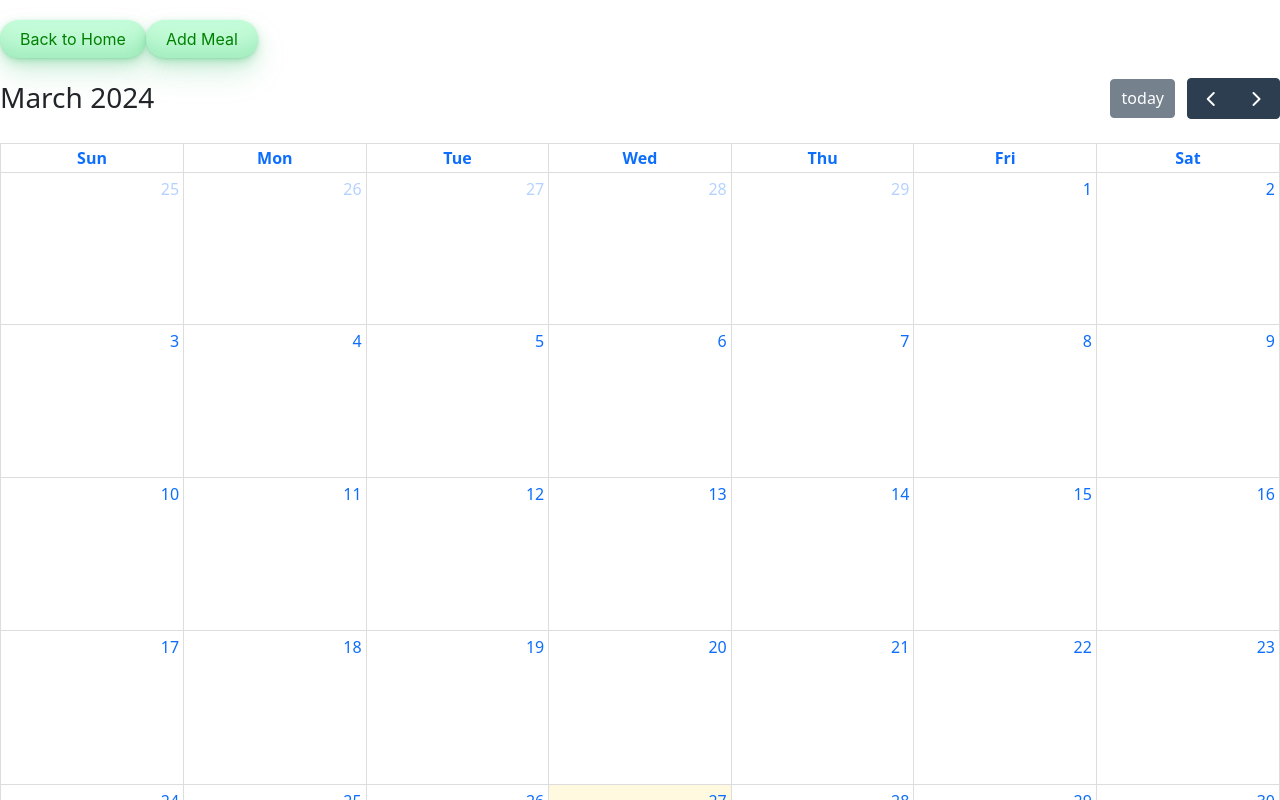
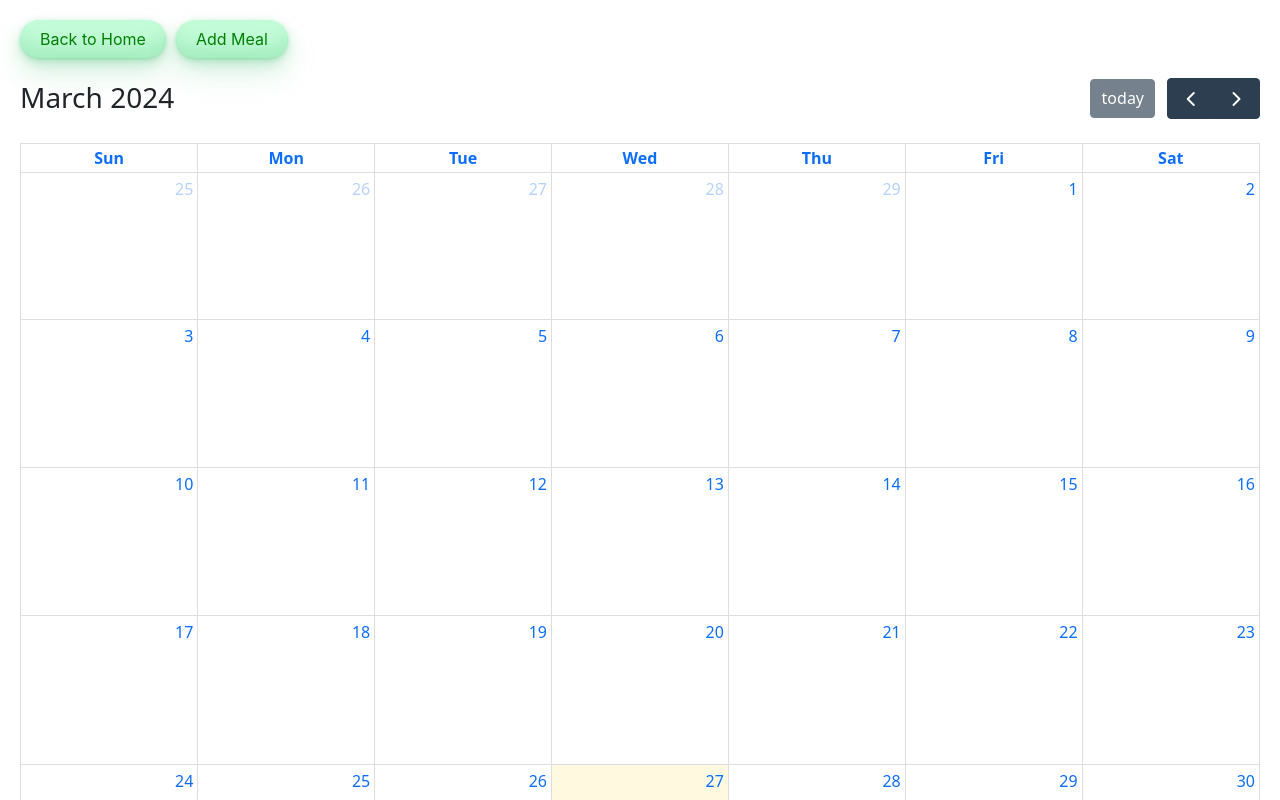
Before and after one commit to MealMentors/MealMentor, a React (Create React App) app in the folder frontend/: page /home/schedule in a window 1280 px wide. Shown: the top 800 px of the page. Built offline with nearby package versions, Linux system fonts and the light colour scheme.

Commit message:
Changed formatting of schedule page
Change button locations and space around the calendar to better fit the rest of the site's look.

```diff
--- a/frontend/src/Components/Schedule.js
+++ b/frontend/src/Components/Schedule.js
@@ -45,7 +45,7 @@ export default function Schedule() {
             <button onClick={() => setModalOpen(true)} id="add-meal-btn">Add Meal</button>
 
         </div>
-
+        <div className = "calendar">
             <FullCalendar
               ref={calendarRef}
               events={events}
@@ -54,6 +54,7 @@ export default function Schedule() {
             //eventAdd={(event) => handleEventAdd(event)}
             //datesSet = {(date) => handleDatesSet(date)}
                       />
+        </div>
       </div>
 
       <AddEventModal
--- a/frontend/src/Components/Style/Schedule.css
+++ b/frontend/src/Components/Style/Schedule.css
@@ -19,6 +19,7 @@
 #add-meal-btn {
     margin-top: 20px;
     margin-bottom: 20px;
+    margin-left: 10px;
     background-color: #c2fbd7;
     border-radius: 100px;
     box-shadow: rgba(44, 187, 99, .2) 0 -25px 18px -14px inset,rgba(44, 187, 99, .15) 0 1px 2px,rgba(44, 187, 99, .15) 0 2px 4px,rgba(44, 187, 99, .15) 0 4px 8px,rgba(44, 187, 99, .15) 0 8px 16px,rgba(44, 187, 99, .15) 0 16px 32px;
@@ -43,6 +44,7 @@
 }
 
 #home-button-btn {
+    margin-left: 20px;
     margin-top: 20px;
     margin-bottom: 20px;
     background-color: #c2fbd7;
@@ -67,3 +69,11 @@
     box-shadow: rgba(44,187,99,.35) 0 -25px 18px -14px inset,rgba(44,187,99,.25) 0 1px 2px,rgba(44,187,99,.25) 0 2px 4px,rgba(44,187,99,.25) 0 4px 8px,rgba(44,187,99,.25) 0 8px 16px,rgba(44,187,99,.25) 0 16px 32px;
   transform: scale(1.05) rotate(-1deg);
 }
+
+.calendar {
+    display:flex;
+    flex-direction: column;
+    padding-left: 20px;
+    padding-right: 20px;
+    padding-bottom: 20px;
+}
```
Lines whose indentation alone changed are shown as unchanged.
